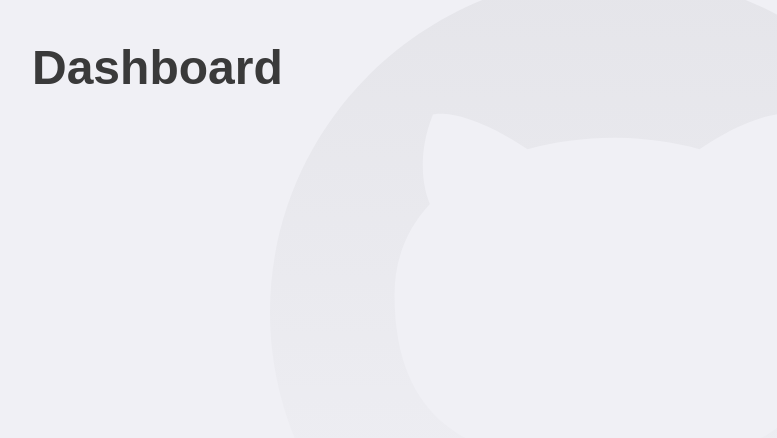
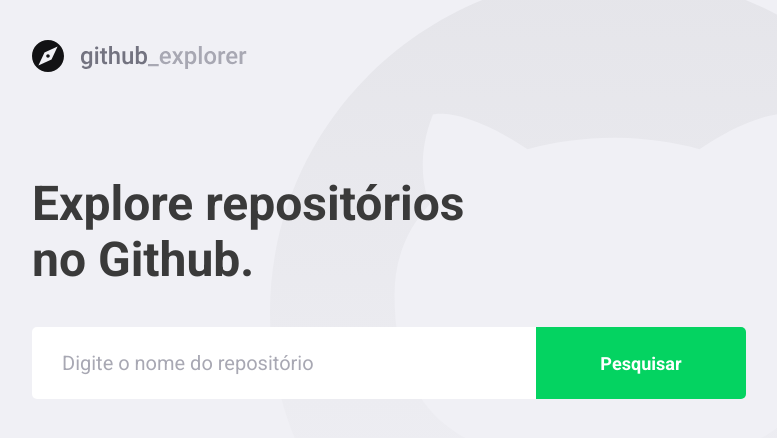
Before and after one commit to userthiago/github-explorer, a React (Create React App) app: page / in a window 1280 px wide. Shown: the top 438 px of the page, without its empty margins (144-921 px from the left). Built offline with nearby package versions, Linux system fonts and the light colour scheme.

Commit message:
style: Adicionando estilo inicial da dashboard.

```diff
--- a/package.json
+++ b/package.json
@@ -6,6 +6,7 @@
     "@testing-library/jest-dom": "^5.11.4",
     "@testing-library/react": "^11.1.0",
     "@testing-library/user-event": "^12.1.10",
+    "polished": "^4.1.0",
     "react": "^17.0.1",
     "react-dom": "^17.0.1",
     "react-router-dom": "^5.2.0",
--- a/public/index.html
+++ b/public/index.html
@@ -10,7 +10,7 @@
     />
     <title>React App</title>
     <link rel="preconnect" href="https://fonts.gstatic.com">
-    <link href="https://fonts.googleapis.com/css2?family=Roboto:ital,wght@0,700;1,400&display=swap" rel="stylesheet">
+    <link href="https://fonts.googleapis.com/css2?family=Roboto:wght@400;700&display=swap" rel="stylesheet">
   </head>
   <body>
     <noscript>You need to enable JavaScript to run this app.</noscript>
--- a/src/pages/Dashboard/index.tsx
+++ b/src/pages/Dashboard/index.tsx
@@ -1,6 +1,19 @@
 import React from 'react';
-import { Title } from './styles';
+// eslint-disable-next-line object-curly-newline
+import { Title, Form, Input, Button } from './styles';
 
-const Dashboard: React.FC = () => <Title>Dashboard</Title>;
+import logoImg from '../../assets/imgs/github_explorer-logo.svg';
+
+const Dashboard: React.FC = () => (
+  <>
+    <img src={logoImg} alt="Github Explorer" />
+    <Title>Explore repositórios no Github.</Title>
+
+    <Form>
+      <Input placeholder="Digite o nome do repositório" />
+      <Button type="submit">Pesquisar</Button>
+    </Form>
+  </>
+);
 
 export default Dashboard;
--- a/src/pages/Dashboard/styles.ts
+++ b/src/pages/Dashboard/styles.ts
@@ -1,6 +1,55 @@
 import styled from 'styled-components';
+import { shade } from 'polished';
+import { pixelToRem } from '../../helpers/stylesUtils';
 
 export const Title = styled.h1`
-  font-size: 3rem;
+  max-width: 433px;
+  margin-top: 100px;
+
+  font-size: ${pixelToRem(48)}rem;
   color: #3a3a3a;
+  line-height: 1.16;
 `;
+
+export const Form = styled.form`
+  display: flex;
+
+  max-width: 714px;
+  margin-top: 40px;
+`;
+
+export const Input = styled.input`
+  background: #ffffff;
+  height: 72px;
+  padding: 0 30px;
+  border: 0;
+  border-radius: 5px 0 0 5px;
+  flex: 1;
+
+  color: #3a3a3a;
+  font-size: ${pixelToRem(20)}rem;
+  font-weight: 400;
+  line-height: 1.15;
+
+  &::placeholder {
+    color: #a8a8b3;
+  }
+`;
+
+export const Button = styled.button`
+  background: #04d361;
+  height: 72px;
+  width: 210px;
+  border: 0;
+  border-radius: 0 5px 5px 0;
+
+  color: #ffffff;
+  font-size: ${pixelToRem(18)}rem;
+  font-weight: bold;
+
+  transition: background-color 0.2s;
+
+  &:hover {
+    background: ${shade(0.2, '#04d361')};
+  }
+`;
--- a/src/styles/global.ts
+++ b/src/styles/global.ts
@@ -1,6 +1,7 @@
 import { createGlobalStyle } from 'styled-components';
 
 import githubBackground from '../assets/imgs/github-background.svg';
+import { FONT_SIZE } from '../helpers/varUtils';
 
 export default createGlobalStyle`
   * {
@@ -17,7 +18,7 @@ export default createGlobalStyle`
   }
 
   body, input, button {
-    font: 16px Robot, sans-serif;
+    font: ${FONT_SIZE}px Roboto, sans-serif;
   }
 
   #root {
```
Also changed, not shown: src/assets/imgs/github_explorer-logo.svg (added), 1 other file (tests, documents, lock files or other folders).
